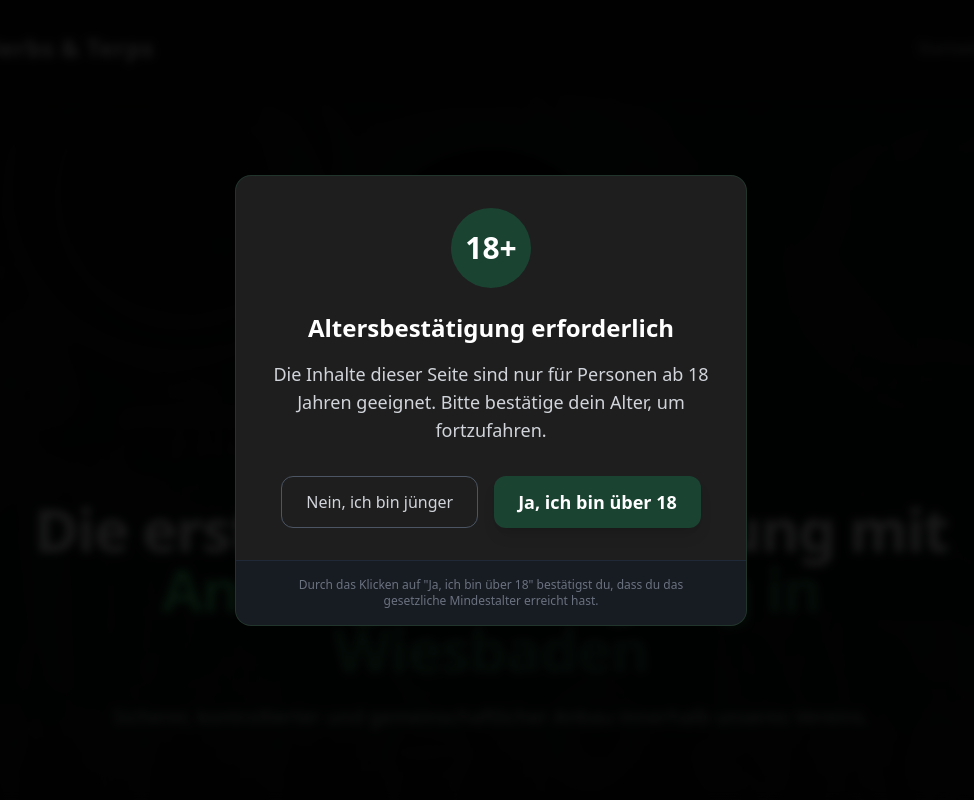
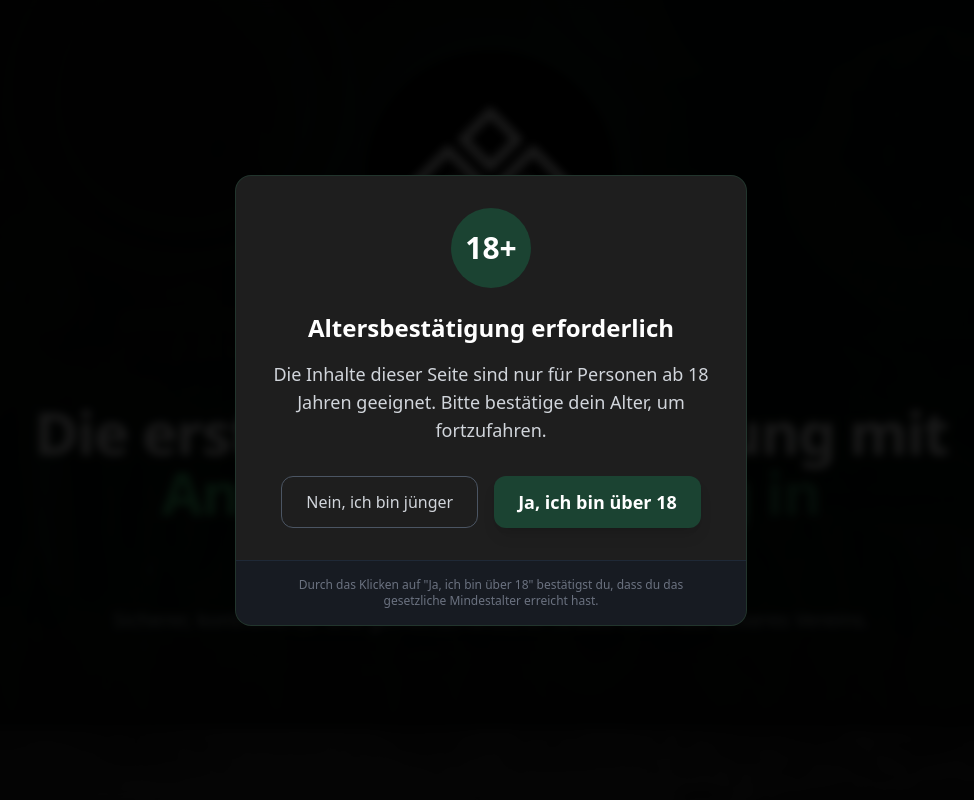
Before and after one commit to JohnnyBackflip/herbsandterps, an Angular app: page / in a window 1280 px wide. Shown: the top 800 px of the page, without its empty margins (149-1123 px from the left). Built offline with nearby package versions, Linux system fonts and the light colour scheme.

Commit message:
Remove header and menu

```diff
--- a/src/app/app.html
+++ b/src/app/app.html
@@ -1,6 +1,5 @@
 <app-age-verification></app-age-verification>
 <div class="flex flex-col min-h-screen">
-  <app-header></app-header>
   <main class="flex-grow">
     <router-outlet></router-outlet>
   </main>
--- a/src/app/app.ts
+++ b/src/app/app.ts
@@ -1,12 +1,11 @@
 import { Component, signal } from '@angular/core';
 import { RouterOutlet } from '@angular/router';
-import { Header } from './components/header/header';
 import { Footer } from './components/footer/footer';
 import { AgeVerification } from './components/age-verification/age-verification';
 
 @Component({
   selector: 'app-root',
-  imports: [RouterOutlet, Header, Footer, AgeVerification],
+  imports: [RouterOutlet, Footer, AgeVerification],
   templateUrl: './app.html',
   styleUrl: './app.scss'
 })
```
